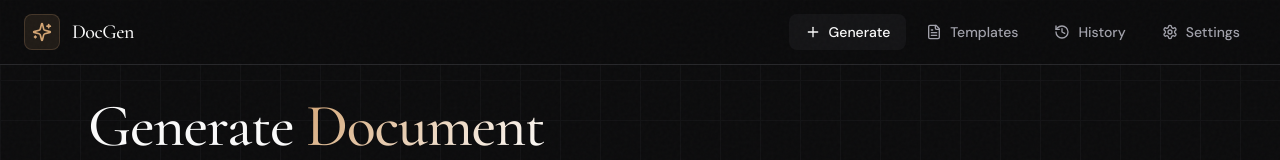
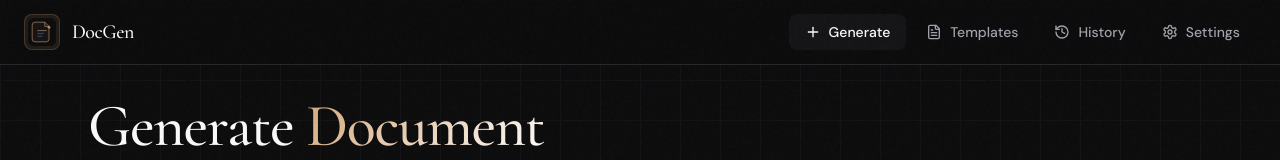
Before and after one commit to fikriaf/docgen-web, a Next.js app: page / in a window 1280 px wide. Shown: the top 160 px of the page. Built offline with nearby package versions, Linux system fonts and the light colour scheme.

Commit message:
Add DocGen logo

```diff
--- a/src/app/layout.tsx
+++ b/src/app/layout.tsx
@@ -5,6 +5,9 @@ import { Navigation } from "@/components/layout/Navigation";
 export const metadata: Metadata = {
   title: "DocGen - PDF Document Generator",
   description: "Generate professional PDF business documents from DOCX templates",
+  icons: {
+    icon: "/logo.svg",
+  },
 };
 
 export default function RootLayout({
--- a/src/components/layout/Navigation.tsx
+++ b/src/components/layout/Navigation.tsx
@@ -1,9 +1,10 @@
 "use client";
 
 import Link from "next/link";
+import Image from "next/image";
 import { usePathname } from "next/navigation";
 import { motion } from "framer-motion";
-import { FileText, Plus, History, Settings, Sparkles } from "lucide-react";
+import { FileText, Plus, History, Settings } from "lucide-react";
 import { clsx } from "clsx";
 
 const navItems = [
@@ -21,8 +22,14 @@ export function Navigation() {
       <div className="max-w-7xl mx-auto px-6">
         <div className="flex items-center justify-between h-16">
           <Link href="/" className="flex items-center gap-3 group">
-            <div className="w-9 h-9 rounded-lg bg-primary/10 flex items-center justify-center border border-primary/20">
-              <Sparkles className="w-5 h-5 text-primary" />
+            <div className="w-9 h-9 rounded-lg bg-primary/10 flex items-center justify-center border border-primary/20 overflow-hidden">
+              <Image
+                src="/logo.svg"
+                alt="DocGen"
+                width={28}
+                height={28}
+                className="w-7 h-7"
+              />
             </div>
             <span className="font-display font-medium text-xl tracking-tight">
               DocGen
```
Also changed, not shown: public/logo.svg (added), 1 other file (tests, documents, lock files or other folders).
